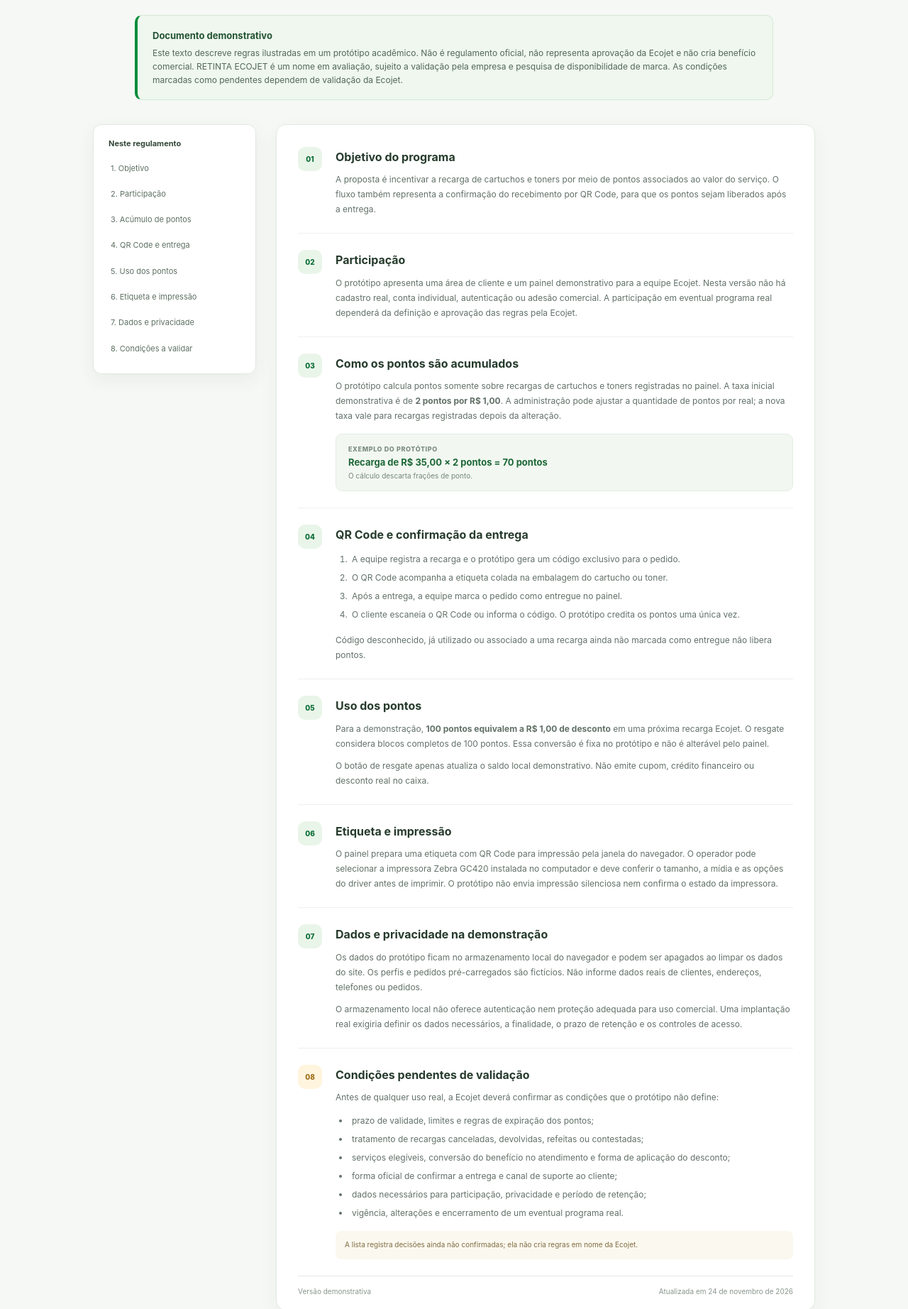
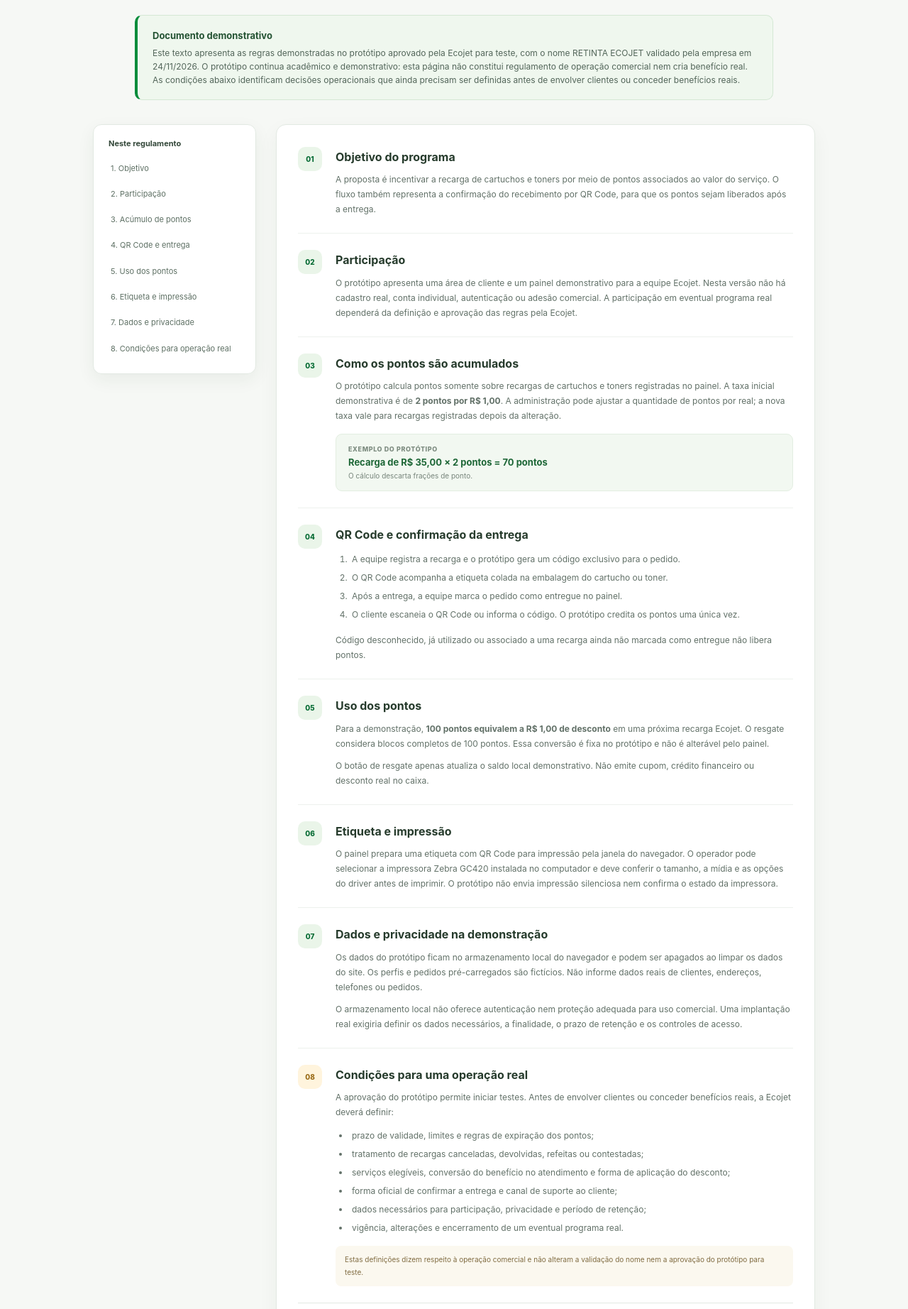
Before and after one commit to david25112510/ecoloop-ecojet, a plain HTML site: page regulamento.html in a window 1280 px wide. Shown: the part 270-2114 px from the top of the page at 71% size. Drawn offline with Linux system fonts and the light colour scheme.

Commit message:
Registra aprovação e validação da Ecojet

```diff
--- a/regulamento.html
+++ b/regulamento.html
@@ -18,14 +18,14 @@
 
   <main class="reg-main">
     <section class="reg-hero">
-      <span class="eyebrow">NOME DE TRABALHO · VERSÃO ACADÊMICA · 24/11/2026</span>
+      <span class="eyebrow">NOME VALIDADO PELA ECOJET · PROTÓTIPO APROVADO PARA TESTE · 24/11/2026</span>
       <h1>Regulamento do programa de pontos</h1>
       <p>Entenda como o protótipo demonstra o acúmulo e o uso de pontos em recargas de cartuchos e toners.</p>
     </section>
 
     <aside class="draft-notice" role="note">
       <strong>Documento demonstrativo</strong>
-      <p>Este texto descreve regras ilustradas em um protótipo acadêmico. Não é regulamento oficial, não representa aprovação da Ecojet e não cria benefício comercial. RETINTA ECOJET é um nome em avaliação, sujeito a validação pela empresa e pesquisa de disponibilidade de marca. As condições marcadas como pendentes dependem de validação da Ecojet.</p>
+      <p>Este texto apresenta as regras demonstradas no protótipo aprovado pela Ecojet para teste, com o nome RETINTA ECOJET validado pela empresa em 24/11/2026. O protótipo continua acadêmico e demonstrativo: esta página não constitui regulamento de operação comercial nem cria benefício real. As condições abaixo identificam decisões operacionais que ainda precisam ser definidas antes de envolver clientes ou conceder benefícios reais.</p>
     </aside>
 
     <div class="reg-layout">
@@ -38,7 +38,7 @@
         <a href="#resgate">5. Uso dos pontos</a>
         <a href="#etiqueta">6. Etiqueta e impressão</a>
         <a href="#dados">7. Dados e privacidade</a>
-        <a href="#pendencias">8. Condições a validar</a>
+        <a href="#pendencias">8. Condições para operação real</a>
       </nav>
 
       <article class="reg-content">
@@ -102,8 +102,8 @@
 
         <section id="pendencias" class="reg-section pending-section">
           <span class="section-number">08</span>
-          <div><h2>Condições pendentes de validação</h2>
-            <p>Antes de qualquer uso real, a Ecojet deverá confirmar as condições que o protótipo não define:</p>
+          <div><h2>Condições para uma operação real</h2>
+            <p>A aprovação do protótipo permite iniciar testes. Antes de envolver clientes ou conceder benefícios reais, a Ecojet deverá definir:</p>
             <ul>
               <li>prazo de validade, limites e regras de expiração dos pontos;</li>
               <li>tratamento de recargas canceladas, devolvidas, refeitas ou contestadas;</li>
@@ -112,7 +112,7 @@
               <li>dados necessários para participação, privacidade e período de retenção;</li>
               <li>vigência, alterações e encerramento de um eventual programa real.</li>
             </ul>
-            <p class="pending-footnote">A lista registra decisões ainda não confirmadas; ela não cria regras em nome da Ecojet.</p>
+            <p class="pending-footnote">Estas definições dizem respeito à operação comercial e não alteram a validação do nome nem a aprovação do protótipo para teste.</p>
           </div>
         </section>
 
```
Also changed, not shown: 4 other files.
